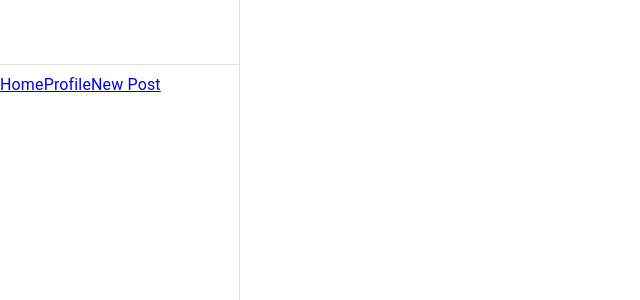
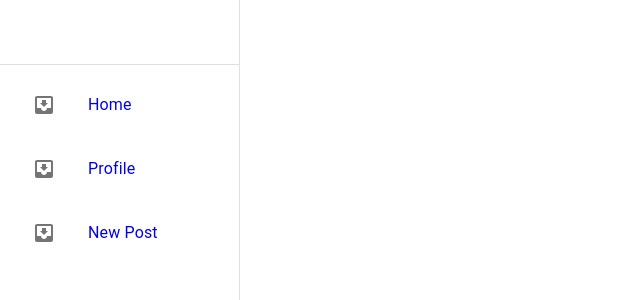
Before and after one commit to malkaysi/blog-front-end, a React (Create React App) app: page / in a window 1280 px wide. Shown: the top 300 px of the page, without its empty margins (0-640 px from the left). Built offline with nearby package versions, Linux system fonts and the light colour scheme.

Commit message:
Working links for sidebar routing

```diff
--- a/src/features/sidebar/RouterLink.js
+++ /dev/null
@@ -1,19 +0,0 @@
-import React from 'react';
-import { Link } from 'react-router-dom';
-import PropTypes from 'prop-types';
-import { isEmpty } from 'lodash';
-
-export const RouterLink = ({ route }) => {
-
-  if (isEmpty(route)) {
-    return null;
-  }
-
-  return (
-    <Link to={route.url}>{route.name}</Link>
-  )
-}
-
-RouterLink.propTypes = {
-  route: PropTypes.object.isRequired,
-}
--- /dev/null
+++ b/src/features/sidebar/RouterLinkItem.js
@@ -0,0 +1,31 @@
+import React from 'react';
+import {
+  ListItem,
+  ListItemButton,
+  ListItemIcon,
+  ListItemText,
+} from '@mui/material';
+import PropTypes from 'prop-types';
+import { Link } from 'react-router-dom';
+import InboxIcon from '@mui/icons-material/MoveToInbox';
+
+const RouterLinkItem = ({ route, primary }) => {
+
+  return (
+      <ListItem component={Link} to={route.url}>
+        <ListItemButton>
+          <ListItemIcon>
+             <InboxIcon />
+          </ListItemIcon>
+          <ListItemText primary={primary} />
+        </ListItemButton>
+      </ListItem>
+  )
+}
+
+RouterLinkItem.propTypes = {
+  route: PropTypes.object.isRequired,
+  primary: PropTypes.string.isRequired,
+}
+
+export default RouterLinkItem;
--- a/src/features/sidebar/RouterLinks.js
+++ /dev/null
@@ -1,41 +0,0 @@
-import React from 'react';
-import {
-  ListItem,
-  ListItemButton,
-  ListItemIcon,
-} from '@mui/material';
-import InboxIcon from '@mui/icons-material/MoveToInbox';
-import MailIcon from '@mui/icons-material/Mail';
-import { RouterLink } from './RouterLink';
-
-
-
-export const RouterLinks = () => {
-
-  const routes = [
-    {
-      name: 'Home',
-      url: `/blog`,
-    },
-    {
-      name: 'Profile',
-      url: `/blog/profile`,
-    },
-    {
-      name: 'New Post',
-      url: `/blog/post`,
-    },
-  ]
-
-  return (
-    routes.map((route, index) => (
-      <ListItem key={route.name} component={()=><RouterLink route={route}/>}>
-        <ListItemButton>
-          <ListItemIcon>
-            {index % 2 === 0 ? <InboxIcon /> : <MailIcon />}
-          </ListItemIcon>
-        </ListItemButton>
-      </ListItem>
-    ))
-  )
-}
--- a/src/features/sidebar/index.js
+++ b/src/features/sidebar/index.js
@@ -4,21 +4,27 @@ import {
   Divider,
   Drawer,
   List,
-  /*   ListItem,
-    ListItemButton,
-    ListItemIcon,
-    ListItemText,  */
   Toolbar,
 } from '@mui/material';
-/* import InboxIcon from '@mui/icons-material/MoveToInbox';
-import MailIcon from '@mui/icons-material/Mail'; */
 import React from 'react';
-import { RouterLinks } from './RouterLinks';
-// import { Link, Outlet } from 'react-router-dom';
+import RouterLinkItem  from './RouterLinkItem';
+
 const drawerWidth = 240;
 
-
-
+const routes = [
+  {
+    name: 'Home',
+    url: `/blog`,
+  },
+  {
+    name: 'Profile',
+    url: `/blog/profile`,
+  },
+  {
+    name: 'New Post',
+    url: `/blog/post`,
+  },
+]
 
 const SidebarNav = () => {
 
@@ -62,7 +68,9 @@ const SidebarNav = () => {
         <Toolbar />
         <Divider />
         <List>
-          <RouterLinks />
+          {routes.map((route) => {
+            return <RouterLinkItem key={route.name} route={route} primary={route.name} />
+          })}
         </List>
       </Drawer>
     </Box>
```
Also changed, not shown: src/features/sidebar/Routes.js (deleted, +0 -14 lines).
